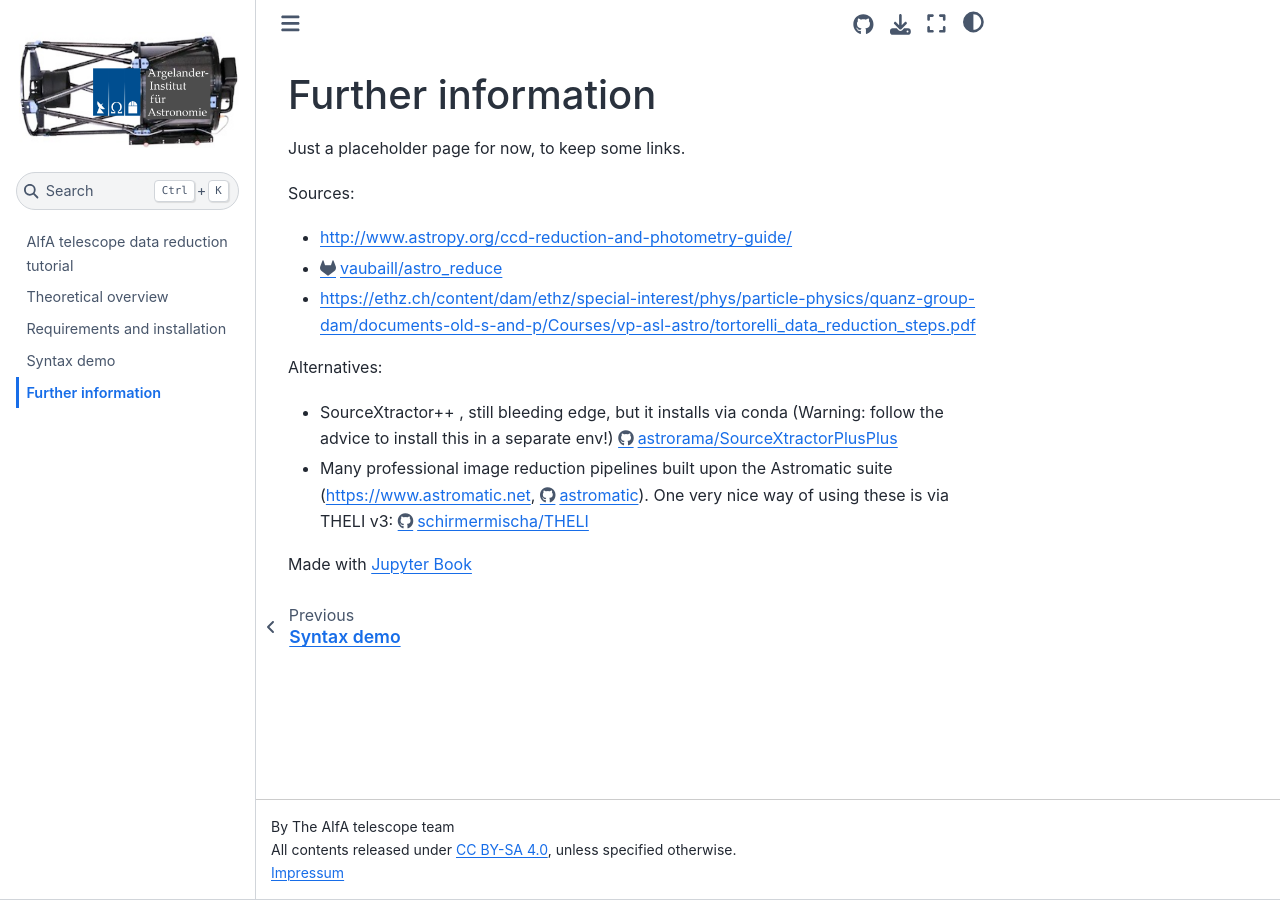
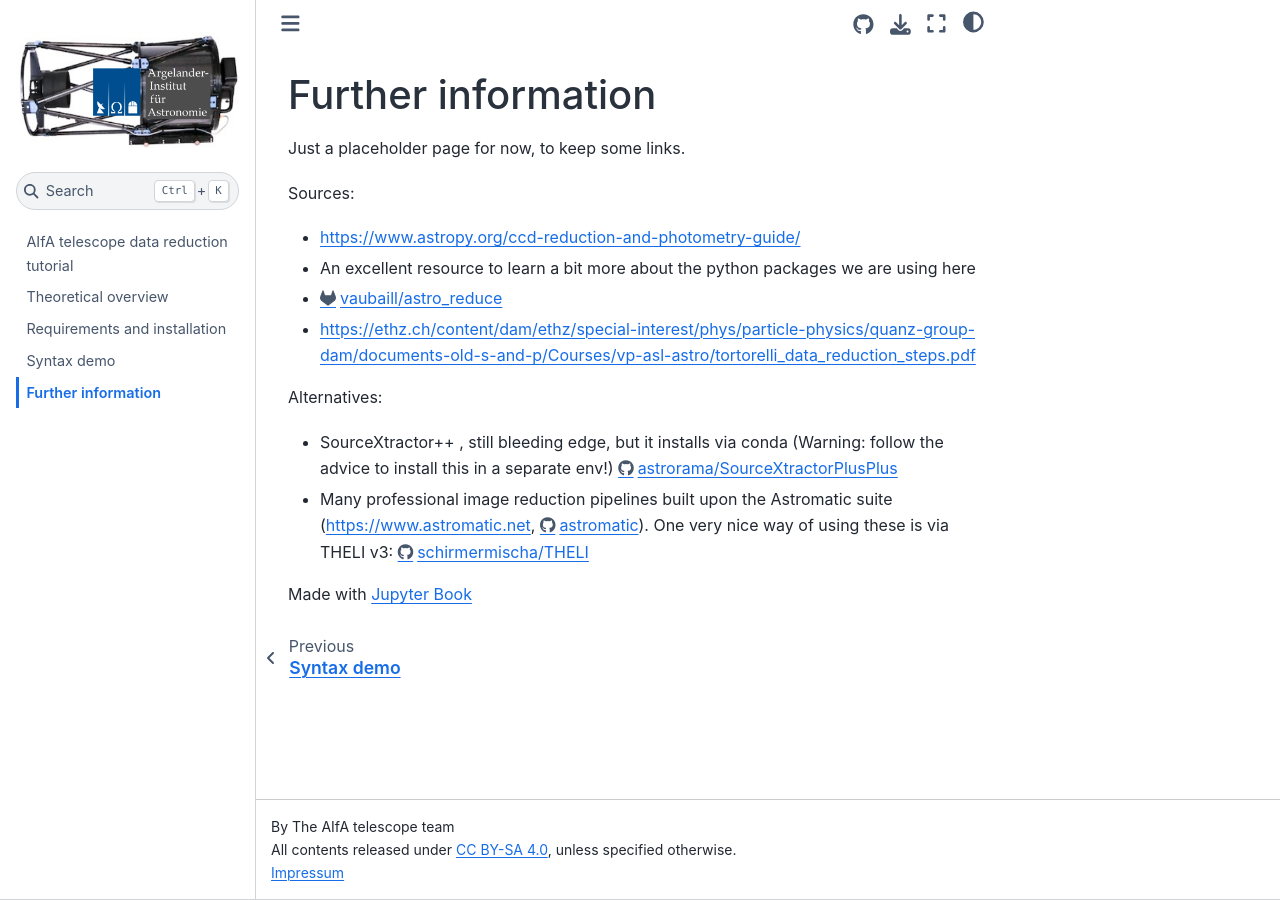
Before and after one commit to aifatelescope/datared, a Jupyter Book: the page built from book/more.md, in a window 1280 px wide. Built offline with Jupyter Book 1.0.4 settings and Sphinx 7.4.7 and the Sphinx Book theme 1.1.4, drawn with Linux system fonts in a browser that asks for light colours.

```diff
--- a/book/more.md
+++ b/book/more.md
@@ -4,7 +4,11 @@
 
 
 Sources:
-* http://www.astropy.org/ccd-reduction-and-photometry-guide/
+
+* https://www.astropy.org/ccd-reduction-and-photometry-guide/
+ * An excellent resource to learn a bit more about the python packages we are using here
+
+
 * https://gitlab.com/vaubaill/astro_reduce
 * https://ethz.ch/content/dam/ethz/special-interest/phys/particle-physics/quanz-group-dam/documents-old-s-and-p/Courses/vp-asl-astro/tortorelli_data_reduction_steps.pdf
 
```
Also changed, not shown: 2 other files.
